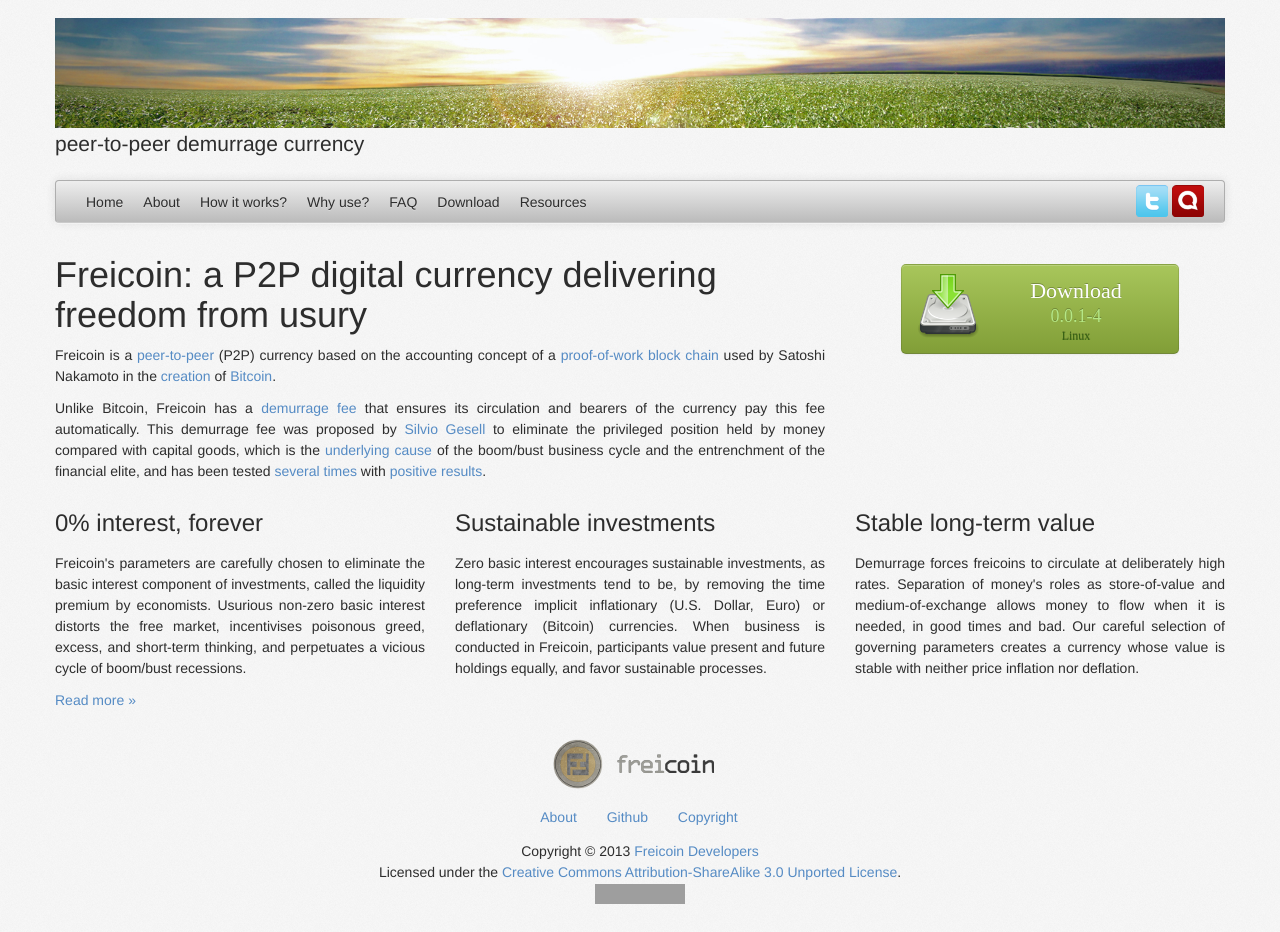
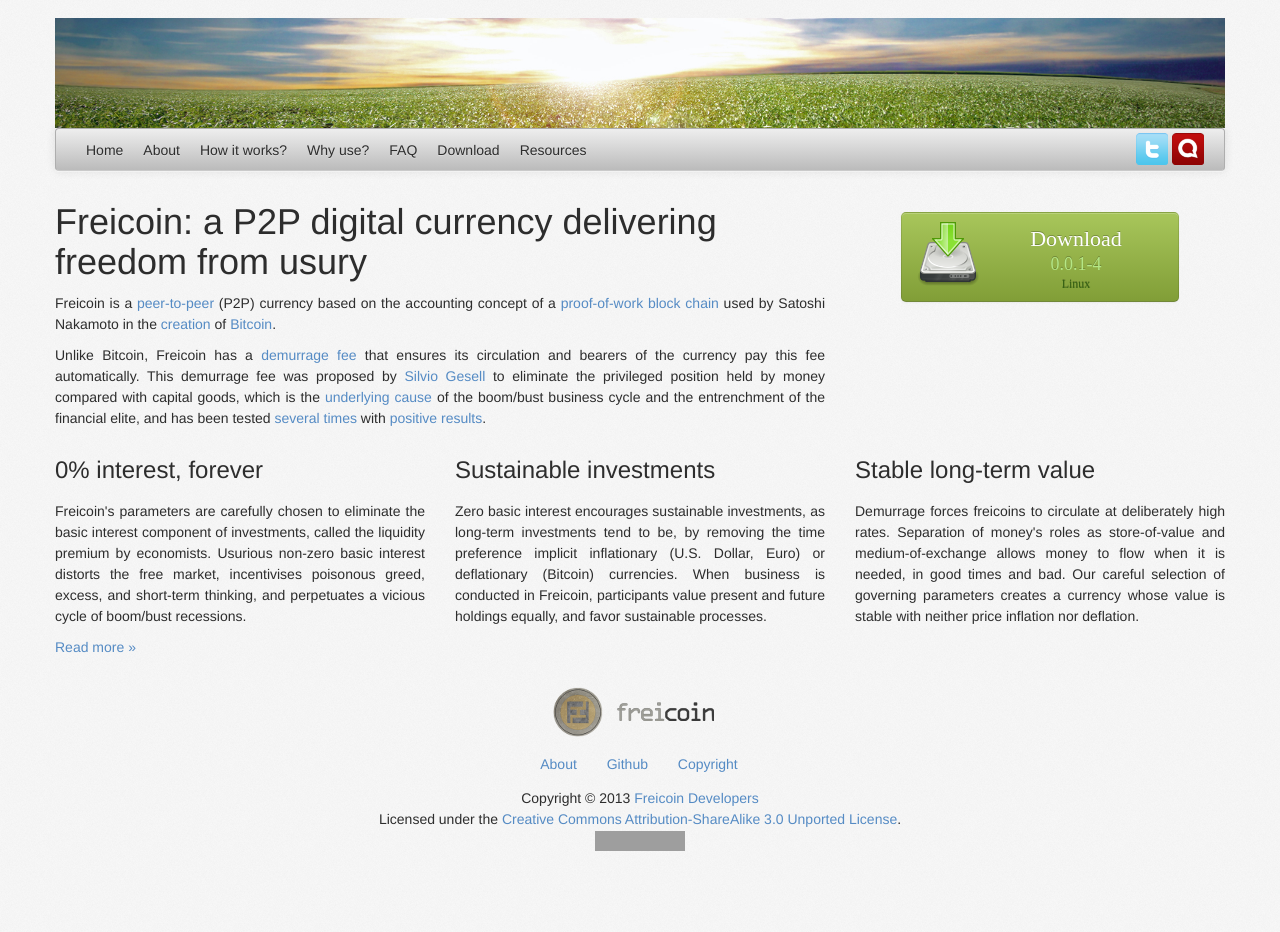
Before and after one commit to freicoin/freico.in, a Jekyll site: the page built from index.md, in a window 1280 px wide. Built offline with Jekyll 4.4.1, drawn with Linux system fonts in a browser that asks for light colours; nearby versions of some CDN libraries; some web fonts are replaced; comment, search, counter and statistics services are not loaded; after the commit the page ends 900 px from its top, so only the background shows below that; grey boxes are pictures that could not be loaded.

Commit message:
Remove tag line in header

```diff
--- a/_config.yml
+++ b/_config.yml
@@ -6,7 +6,6 @@
 # ===----------------------------------------------------------------------===
 
 title : Freicoin
-tagline: peer-to-peer demurrage currency
 author :
     name: Freicoin Developers
     #email: freicoin@monetize.io
--- a/_layouts/default.html
+++ b/_layouts/default.html
@@ -428,7 +428,6 @@
       {% else %}
         <h1>{{ site.title }}</h1>
       {% endif %}
-      <p class="lead">{{ site.tagline }}</p>
     </div>
   </div>
 
```
